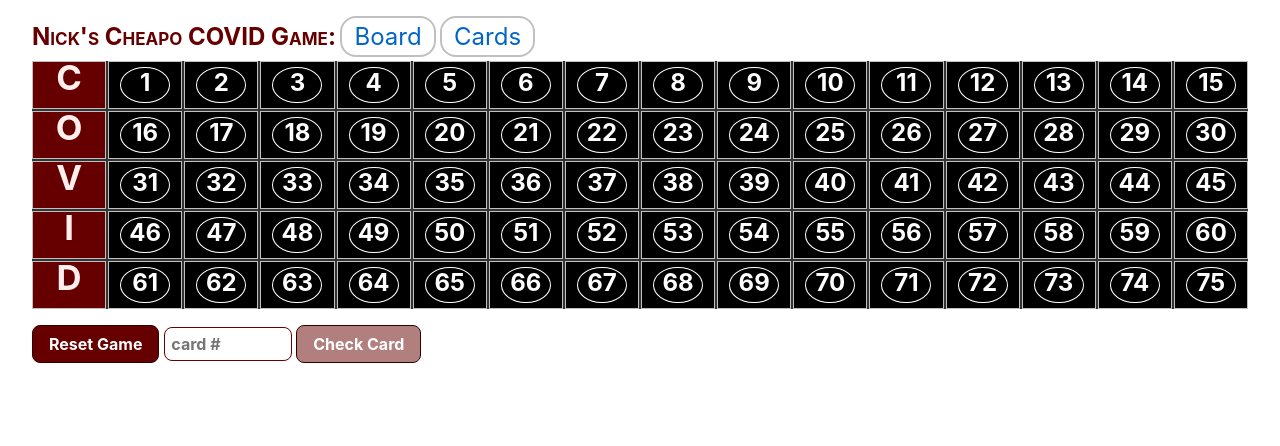
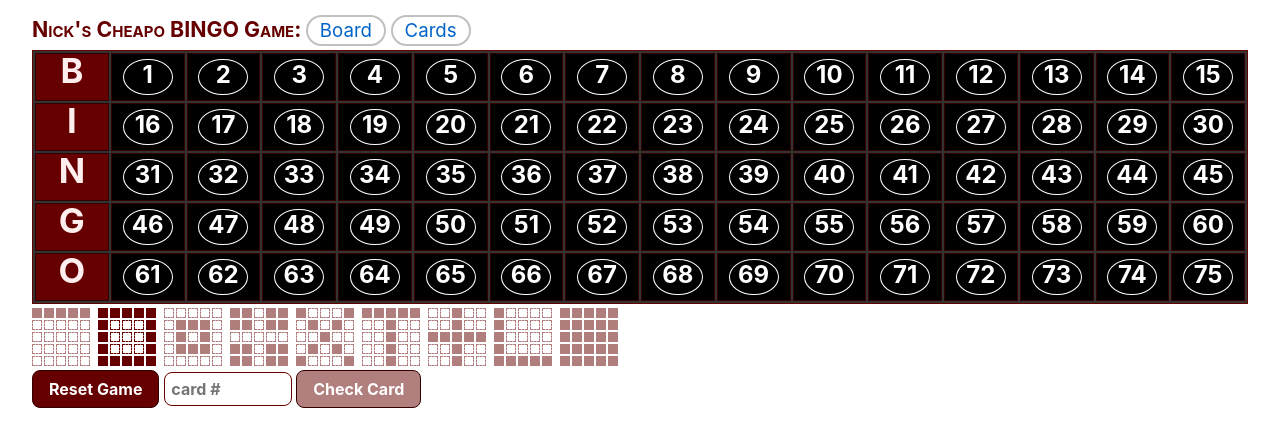
Before and after one commit to melgish/bingo-board, a Svelte app: page / in a window 1280 px wide. Shown: the top 446 px of the page. Built offline with nearby package versions, Linux system fonts and the light colour scheme; what random-seed would draw is missing.

Commit message:
game selection

```diff
--- a/src/App.svelte
+++ b/src/App.svelte
@@ -17,7 +17,7 @@ nav {
 }
 .nav-logo {
   display: inline-block;
-  font-size: 18pt;
+  font-size: 16pt;
   font-weight: bold;
   font-variant: small-caps;
   color: #600;
@@ -25,9 +25,10 @@ nav {
 .nav-item {
   border: 2px solid silver;
   border-radius: 1rem;
-  padding: .25rem .75rem;
-  font-size: 18pt;
-  display: inline-block
+  padding: .125rem .75rem;
+  font-size: 14pt;
+  display: inline-block;
+  margin-top: -4px;
 }
 </style>
 
--- a/src/Ball.svelte
+++ b/src/Ball.svelte
@@ -36,7 +36,7 @@
       background-color: black;
       color: white;
       transition: background-color 2s ease;
-      border: 1px solid silver;
+      border: 1px solid #300;
     }
     div.hot {
       background-color: #cc0;
--- a/src/Board.svelte
+++ b/src/Board.svelte
@@ -3,6 +3,7 @@
   import Ball from "./Ball.svelte";
   import Letter from "./Letter.svelte";
   import Card from "./Card.svelte";
+  import GameMaps from "./GameMaps.svelte";
   import calls from "./calls.store.js";
   import { getCard, BOARD, GAME } from "./bingo-utils.js";
 
@@ -66,10 +67,12 @@
     grid-template-rows: repeat(5, 3rem);
     grid-gap: 0.125rem;
     user-select: none;
-    margin-bottom: 1rem;
+    margin-bottom: .25rem;
     background-color: #333;
     justify-items: stretch;
     align-content: center;
+    padding: 2px;
+    border: 1px solid #600;
   }
   input {
     font-size: 12pt;
@@ -81,6 +84,7 @@
   .check-card {
     width: 50%;
   }
+
  </style>
 
 <div class="board">
@@ -92,6 +96,8 @@
   {/each}
 </div>
 
+<GameMaps></GameMaps>
+<div>
   <Button on:click={resetGame}>Reset Game</Button>
   <input
     type="number"
@@ -99,13 +105,17 @@
     max="99999"
     placeholder="card #"
     bind:value={seed}
-  disabled={card}
-  />
+    disabled={card} />
   {#if card}
     <Button on:click={clearCard}>Clear</Button>
+  {:else}
+    <Button on:click={checkCard} disabled={!(seed && seed > 9999)}>
+      Check Card
+    </Button>
+  {/if}
+</div>
+{#if card}
 <div class="check-card">
   <Card {card} calls={$calls} />
 </div>
-{:else}
-  <Button on:click={checkCard} disabled="{!(seed && seed > 9999)}">Check Card</Button>
 {/if}
--- /dev/null
+++ b/src/GameMap.svelte
@@ -0,0 +1,34 @@
+<script>
+  import { coverAll } from "./game-maps.js";
+
+  // 5x5 array defaults to cover-all
+  export let game = coverAll;
+</script>
+
+<style>
+  .grid {
+    display: grid;
+    grid-template-rows: repeat(5  1fr);
+    grid-template-columns: repeat(5, 1fr);
+    grid-gap: 0.125rem;
+    background-color: white;
+  }
+  .grid > div {
+    display: inline-block;
+    width: 0.5rem;
+    height: 0.5rem;
+    background-color: white;
+    border: 1px dashed #600;
+  }
+  .grid > div.lit {
+    background-color: #600;
+  }
+</style>
+
+<div class="grid" on:click>
+  {#each game as row}
+    {#each row as col}
+      <div class:lit={col} />
+    {/each}
+  {/each}
+</div>
--- /dev/null
+++ b/src/GameMaps.svelte
@@ -0,0 +1,44 @@
+<script>
+  import { onMount } from "svelte";
+  import GameMap from "./GameMap.svelte";
+  import { GAME_MAPS, normals } from "./game-maps.js";
+
+  let active = GAME_MAPS[0];
+  let n = 0;
+
+  onMount(() => {
+    const i = setInterval(() => {
+      if (active === normals) {
+        n = (n + 1) % normals.length;
+      }
+    }, 500);
+
+    return () => clearInterval(i);
+  });
+</script>
+
+<style>
+  .games {
+    display: flex;
+    flex-direction: row;
+    margin-bottom: 0.25rem;
+  }
+  .games > div {
+    opacity: 0.5;
+    margin-right: 0.5rem;
+  }
+  .games > div.active {
+    opacity: 1;
+  }
+</style>
+
+<div class="games">
+  <div class:active={normals == active}>
+    <GameMap game={normals[n]} on:click={() => (active = normals)} />
+  </div>
+  {#each GAME_MAPS as game}
+    <div class:active={game == active}>
+      <GameMap {game} on:click={() => (active = game)} />
+    </div>
+  {/each}
+</div>
--- a/src/Letter.svelte
+++ b/src/Letter.svelte
@@ -17,7 +17,7 @@
     height: 26pt;
     font-size: 26pt;
     font-weight: bold;
-    margin-top: -24px;
+    margin-top: -22px;
    }
 
 
@@ -25,7 +25,7 @@
     div {
       background-color: #600;
       color: #fee;
-      border: 1px solid silver;
+      border: 1px solid #300;
     }
   }
 
--- a/src/bingo-utils.js
+++ b/src/bingo-utils.js
@@ -1,7 +1,7 @@
 import gen from "random-seed"
 import shuffle from 'shuffle-array';
 
-export const GAME = 'COVID';
+export const GAME = 'BINGO';
 
 // Array of indexes 0 - 4 because I'm that lazy
 const BINGO = GAME.split('').map((v, k) => k);
--- /dev/null
+++ b/src/game-maps.js
@@ -0,0 +1,162 @@
+
+export const coverAll = [
+  [1,1,1,1,1],
+  [1,1,1,1,1],
+  [1,1,1,1,1],
+  [1,1,1,1,1],
+  [1,1,1,1,1],
+];
+
+export const bigBox = [
+  [1,1,1,1,1],
+  [1,0,0,0,1],
+  [1,0,0,0,1],
+  [1,0,0,0,1],
+  [1,1,1,1,1]
+];
+
+export const smallBox = [
+  [0,0,0,0,0],
+  [0,1,1,1,0],
+  [0,1,0,1,0],
+  [0,1,1,1,0],
+  [0,0,0,0,0],
+];
+
+export const bigCorners = [
+  [1,1,0,1,1],
+  [1,1,0,1,1],
+  [0,0,0,0,0],
+  [1,1,0,1,1],
+  [1,1,0,1,1],
+];
+
+export const letterX = [
+  [1,0,0,0,1],
+  [0,1,0,1,0],
+  [0,0,1,0,0],
+  [0,1,0,1,0],
+  [1,0,0,0,1],
+];
+
+export const letterT = [
+  [1,1,1,1,1],
+  [0,0,1,0,0],
+  [0,0,1,0,0],
+  [0,0,1,0,0],
+  [0,0,1,0,0],
+];
+
+export const cross = [
+  [0,0,1,0,0],
+  [0,0,1,0,0],
+  [1,1,1,1,1],
+  [0,0,1,0,0],
+  [0,0,1,0,0],
+];
+
+export const letterL = [
+  [1,0,0,0,0],
+  [1,0,0,0,0],
+  [1,0,0,0,0],
+  [1,0,0,0,0],
+  [1,1,1,1,1],
+];
+
+export const normals = [
+  [
+    [1,1,1,1,1],
+    [0,0,0,0,0],
+    [0,0,0,0,0],
+    [0,0,0,0,0],
+    [0,0,0,0,0],
+  ],
+  [
+    [0,0,0,0,0],
+    [1,1,1,1,1],
+    [0,0,0,0,0],
+    [0,0,0,0,0],
+    [0,0,0,0,0],
+  ],
+  [
+    [0,0,0,0,0],
+    [0,0,0,0,0],
+    [1,1,1,1,1],
+    [0,0,0,0,0],
+    [0,0,0,0,0],
+  ],
+  [
+    [0,0,0,0,0],
+    [0,0,0,0,0],
+    [0,0,0,0,0],
+    [1,1,1,1,1],
+    [0,0,0,0,0],
+  ],
+  [
+    [0,0,0,0,0],
+    [0,0,0,0,0],
+    [0,0,0,0,0],
+    [0,0,0,0,0],
+    [1,1,1,1,1],
+  ],
+  [
+    [1,0,0,0,0],
+    [1,0,0,0,0],
+    [1,0,0,0,0],
+    [1,0,0,0,0],
+    [1,0,0,0,0],
+  ],
+  [
+    [0,1,0,0,0],
+    [0,1,0,0,0],
+    [0,1,0,0,0],
+    [0,1,0,0,0],
+    [0,1,0,0,0],
+  ],
+  [
+    [0,0,1,0,0],
+    [0,0,1,0,0],
+    [0,0,1,0,0],
+    [0,0,1,0,0],
+    [0,0,1,0,0],
+  ],
+  [
+    [0,0,0,1,0],
+    [0,0,0,1,0],
+    [0,0,0,1,0],
+    [0,0,0,1,0],
+    [0,0,0,1,0],
+  ],
+  [
+    [0,0,0,0,1],
+    [0,0,0,0,1],
+    [0,0,0,0,1],
+    [0,0,0,0,1],
+    [0,0,0,0,1],
+  ],
+  [
+    [1,0,0,0,0],
+    [0,1,0,0,0],
+    [0,0,1,0,0],
+    [0,0,0,1,0],
+    [0,0,0,0,1],
+  ],
+  [
+    [0,0,0,0,1],
+    [0,0,0,1,0],
+    [0,0,1,0,0],
+    [0,1,0,0,0],
+    [1,0,0,0,0],
+  ],
+];
+
+export const GAME_MAPS =  [
+  bigBox,
+  smallBox,
+  bigCorners,
+  letterX,
+  letterT,
+  cross,
+  letterL,
+  coverAll,
+];
```
Lines whose indentation alone changed are shown as unchanged.
